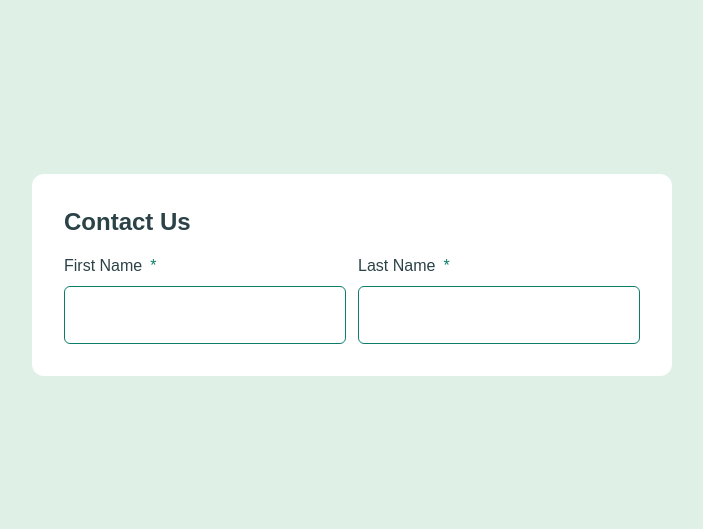
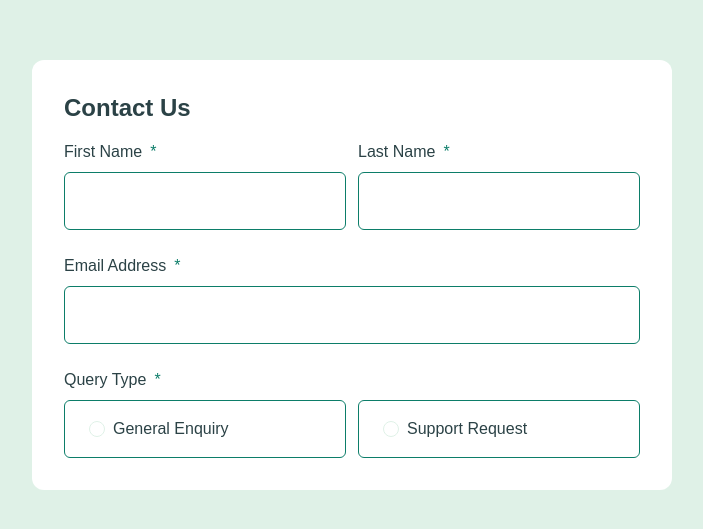
Before and after one commit to Erhahon-Imafidon/contact_form, a React (Vite) app: page / in a window 1280 px wide. Shown: the part 125-654 px from the top of the page, without its empty margins (288-991 px from the left). Built offline with nearby package versions, Linux system fonts and the light colour scheme.

Commit message:
Finished Radio Button Section UI

```diff
--- a/src/components/Contact.jsx
+++ b/src/components/Contact.jsx
@@ -24,7 +24,7 @@ const Contact = () => {
     }
   return (
       <>
-        <section className="container px-4 md:px-8 w-1/2 max-w-[375px] xl:max-w-[1440px] flex flex-col p-8 bg-white rounded-xl">
+        <section className="container px-4 md:px-8 w-full lg:w-1/2 max-w-[375px] xl:max-w-[1440px] flex flex-col p-8 bg-white rounded-xl">
             <h1 className="font-karla text-2xl text-grey-dark font-bold">Contact Us</h1>
             <form onSubmit={handleSubmit} className="flex flex-col w-full space-y-6 mt-4 font-karla">
 
@@ -61,6 +61,48 @@ const Contact = () => {
                         />
                     </div>
                 </div>
+                {/*EMAIL SECTION*/}
+                <div
+                    className="flex flex-col w-full space-y-2">
+                    <label
+                        htmlFor="email"
+                        className="text-base text-grey-dark">Email Address
+                        <span
+                            className='ml-2 text-green-medium'>*</span>
+                    </label>
+                    <input
+                        ref={firstRef}
+                        type="text"
+                        id="email"
+                        value={email}
+                        onChange={(e) => setEmail(e.target.value)}
+                        required
+                        className='px-3 py-4 focus:outline-none border border-green-medium rounded-md'
+                    />
+                </div>
+                {/*RADIO BUTTON SECTION*/}
+                <div
+                    className='flex flex-col w-full space-y-2'>
+                    <label
+                        htmlFor="query"
+                        className="text-base text-grey-dark">Query Type
+                        <span
+                            className='ml-2 text-green-medium'>*</span>
+                    </label>
+                    <div
+                        className='flex flex-col w-full md:flex-row space-y-4 md:space-y-0 md:space-x-3'>
+                        {/*GENERAL ENQUIRY*/}
+                        <button type='button' className='w-full md:w-1/2 space-x-2 pl-6 py-4 flex flex-row items-center border border-green-medium rounded-md'>
+                            <div className='w-4 h-4 rounded-full border border-green-light'></div>
+                            <p className='text-grey-dark'>General Enquiry</p>
+                        </button>
+                        {/*SUPPORT REQUEST */}
+                        <button type='button' className='w-full md:w-1/2 space-x-2 pl-6 py-4 flex flex-row items-center border border-green-medium rounded-md'>
+                            <div className='w-4 h-4 rounded-full border border-green-light'></div>
+                            <p className='text-grey-dark'>Support Request</p>
+                        </button>
+                    </div>
+                </div>
             </form>
         </section>
       </>
```
